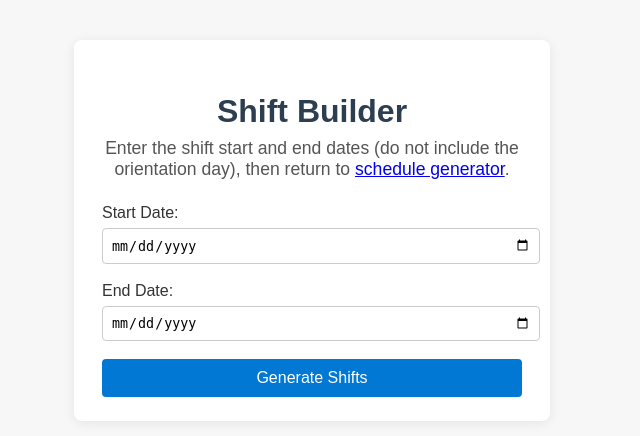
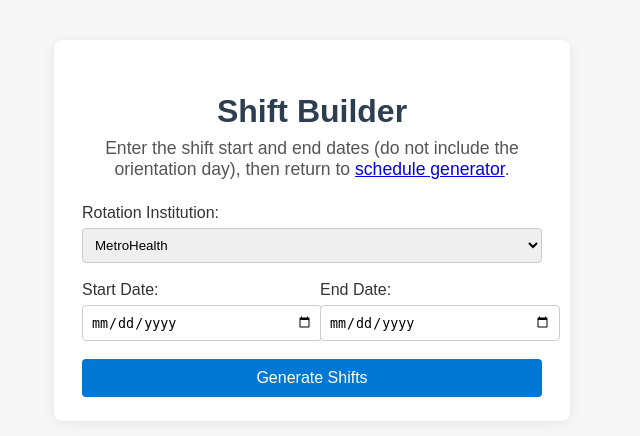
Before and after one commit to roshanlodha/metroAIscheduler, a Flask app: page /define_shifts in a window 1280 px wide. Shown: the top 436 px of the page, without its empty margins (328-968 px from the left). Run offline with Flask 3, Linux system fonts and the light colour scheme.

Commit message:
new shift defining method

```diff
--- a/solve.py
+++ b/solve.py
@@ -6,8 +6,6 @@ import pytz
 import json
 from collections import defaultdict
 import csv
-
-students = ['Lodha', 'Kareti', 'Schmidt', 'Cipriani', 'Pozo', 'Oleson', 'Cowles']
 
 def load_shifts_json(filename):
     with open(filename, 'r') as f:
--- a/templates/define_shifts.html
+++ b/templates/define_shifts.html
@@ -10,7 +10,7 @@
             padding: 0;
         }
         .container {
-            max-width: 420px;
+            max-width: 460px;
             margin: 40px auto;
             background: #fff;
             padding: 32px 28px 24px 28px;
@@ -32,13 +32,20 @@
             font-weight: 500;
             color: #333;
         }
-        input[type="text"], input[type="file"], input[type="date"] {
+        input[type="text"], input[type="file"], input[type="date"], select {
             width: 100%;
             margin-top: 6px;
             margin-bottom: 18px;
             padding: 8px;
             border: 1px solid #ccc;
             border-radius: 4px;
+        }
+        .date-row {
+            display: flex;
+            gap: 16px;
+        }
+        .date-row div {
+            flex: 1;
         }
         input[type="submit"], button {
             background: #0078d4;
@@ -75,13 +82,26 @@
 <body>
     <div class="container">
         <h1>Shift Builder</h1>
-        <div class="subtitle">Enter the shift start and end dates (do not include the orientation day), then return to <a href="{{ url_for('index') }}">schedule generator</a>.</div>
+        <div class="subtitle">
+            Enter the shift start and end dates (do not include the orientation day),
+            then return to <a href="{{ url_for('index') }}">schedule generator</a>.
+        </div>
         <form method="post">
-            <label for="start_date">Start Date:</label>
-            <input type="date" name="start_date" required>
+            <label for="institution">Rotation Institution:</label>
+            <select name="institution" id="institution">
+                <option value="MetroHealth">MetroHealth</option>
+            </select>
 
-            <label for="end_date">End Date:</label>
-            <input type="date" name="end_date" required>
+            <div class="date-row">
+                <div>
+                    <label for="start_date">Start Date:</label>
+                    <input type="date" name="start_date" required>
+                </div>
+                <div>
+                    <label for="end_date">End Date:</label>
+                    <input type="date" name="end_date" required>
+                </div>
+            </div>
 
             <input type="submit" value="Generate Shifts">
         </form>
```
